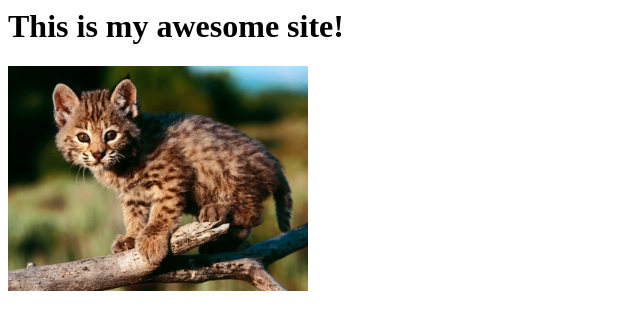
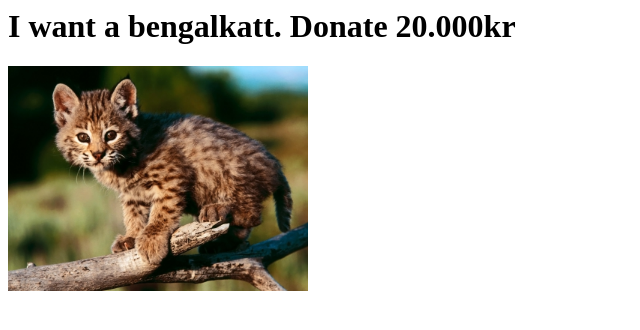
Before and after one commit to froki/classexample, a plain HTML site: page index.html in a window 1280 px wide. Shown: the whole page, without its empty margins (0-640 px from the left). Drawn offline with Linux system fonts and the light colour scheme.

Commit message:
I added a new header for my website

```diff
--- a/index.html
+++ b/index.html
@@ -5,7 +5,7 @@
   <link rel="stylesheet" type="text/css" href="css/style.css">
 </head>
 <body>
-  <h1>This is my awesome site!</h1>
+  <h1>I want a bengalkatt. Donate 20.000kr</h1>
   <img src="images/kittens.jpg">
 </body>
 </html>
```
